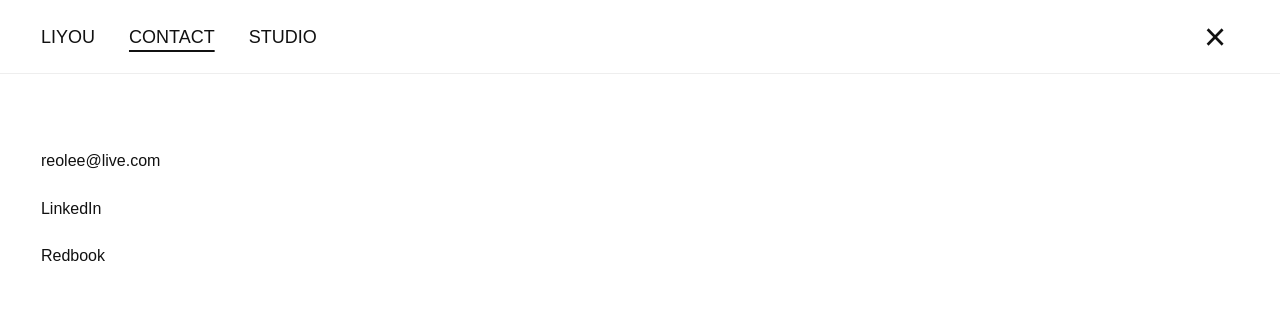
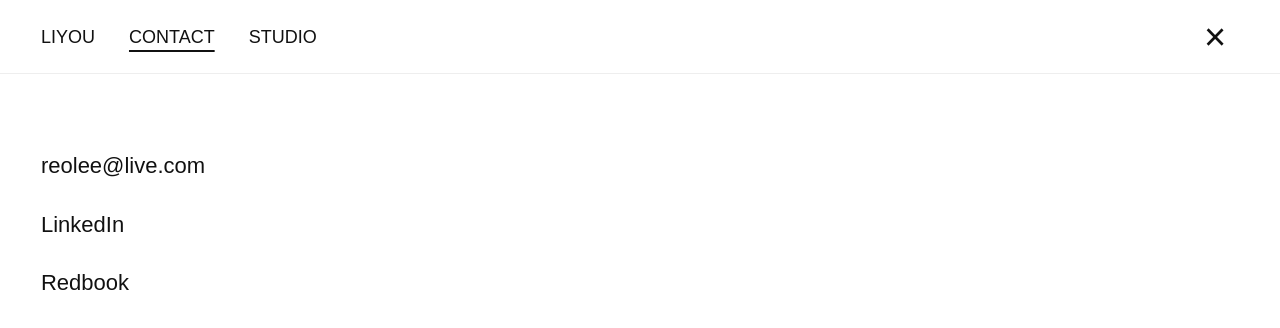
Before and after one commit to reubehind/reubehind.github.io, a plain HTML site: page contact.html in a window 1280 px wide. Drawn offline with Linux system fonts and the light colour scheme.

Commit message:
Set contact links to 22px

```diff
--- a/contact.html
+++ b/contact.html
@@ -1,2 +1,2 @@
 <!doctype html>
-<html lang="zh-CN"><head><meta charset="utf-8"><meta name="viewport" content="width=device-width,initial-scale=1"><title>LIYOU — CONTACT</title><link rel="stylesheet" href="style.css?v=20261101-layout"><style>.contact-links a{font-size:16px;line-height:1.85}.contact-links{gap:18px}</style></head><body><a class="skip" href="#content">跳转至正文</a><header><nav aria-label="Main navigation"><a href="liyou.html">LIYOU</a><a href="contact.html" aria-current="page">CONTACT</a><a href="https://liinlab.github.io/">STUDIO</a></nav><a class="page-close" href="./" aria-label="关闭当前页面，返回作品首页"><span aria-hidden="true">×</span></a></header><main id="content" class="page-content" aria-label="CONTACT 联系方式"><div class="contact-links"><a href="mailto:reolee@live.com">reolee@live.com</a><a href="https://www.linkedin.com/in/liyou417/" target="_blank" rel="noopener noreferrer">LinkedIn</a><a href="https://www.xiaohongshu.com/user/profile/5757be755e87e74fbc162b71" target="_blank" rel="noopener noreferrer">Redbook</a></div></main></body></html>
+<html lang="zh-CN"><head><meta charset="utf-8"><meta name="viewport" content="width=device-width,initial-scale=1"><title>LIYOU — CONTACT</title><link rel="stylesheet" href="style.css?v=20261101-layout"><style>.contact-links a{font-size:22px;line-height:1.85}.contact-links{gap:18px}</style></head><body><a class="skip" href="#content">跳转至正文</a><header><nav aria-label="Main navigation"><a href="liyou.html">LIYOU</a><a href="contact.html" aria-current="page">CONTACT</a><a href="https://liinlab.github.io/">STUDIO</a></nav><a class="page-close" href="./" aria-label="关闭当前页面，返回作品首页"><span aria-hidden="true">×</span></a></header><main id="content" class="page-content" aria-label="CONTACT 联系方式"><div class="contact-links"><a href="mailto:reolee@live.com">reolee@live.com</a><a href="https://www.linkedin.com/in/liyou417/" target="_blank" rel="noopener noreferrer">LinkedIn</a><a href="https://www.xiaohongshu.com/user/profile/5757be755e87e74fbc162b71" target="_blank" rel="noopener noreferrer">Redbook</a></div></main></body></html>
```
